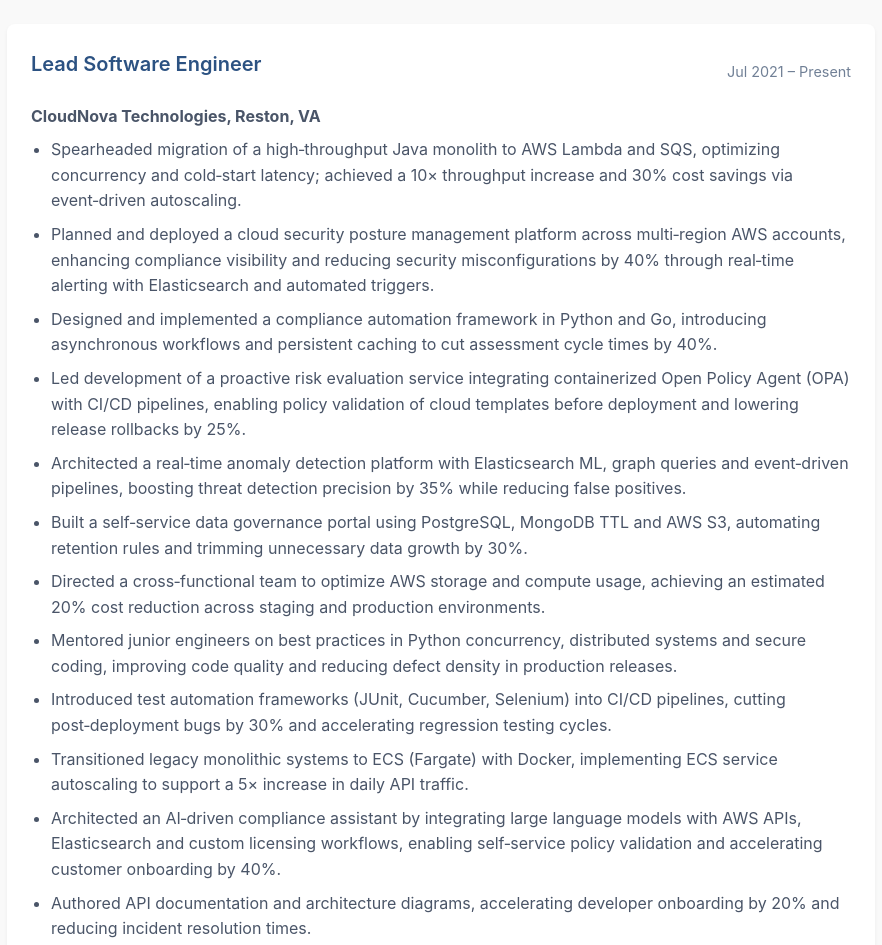
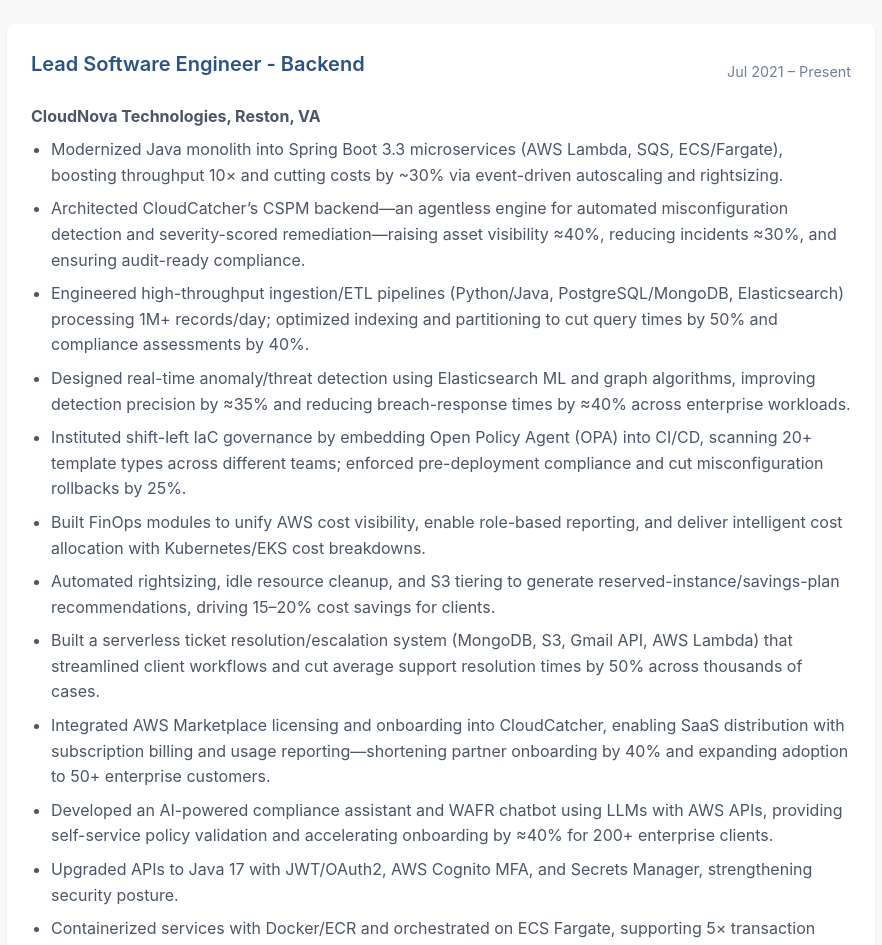
Before and after one commit to rkomiris/portfolio, a React (Create React App) app: page / in a window 1280 px wide. Shown: the part 2320-3265 px from the top of the page, without its empty margins (199-1081 px from the left). Built offline with nearby package versions, Linux system fonts and the light colour scheme.

Commit message:
content updated

```diff
--- a/src/data/resumeData.js
+++ b/src/data/resumeData.js
@@ -48,7 +48,7 @@
       date: 'May 2021'
     },
     {
-      degree: 'BE in Computer Science',
+      degree: 'BTech in Computer Science',
       institution: 'Vidya Jyothi Institute of Technology',
       location: 'Hyderabad, India',
       date: 'May 2019'
@@ -58,22 +58,25 @@
     {
       company: 'CloudNova Technologies',
       location: 'Reston, VA',
-      position: 'Lead Software Engineer',
+      position: 'Lead Software Engineer - Backend',
       startDate: 'Jul 2021',
       endDate: 'Present',
       accomplishments: [
-        'Spearheaded migration of a high‑throughput Java monolith to AWS Lambda and SQS, optimizing concurrency and cold‑start latency; achieved a 10× throughput increase and 30% cost savings via event‑driven autoscaling.',
-        'Planned and deployed a cloud security posture management platform across multi‑region AWS accounts, enhancing compliance visibility and reducing security misconfigurations by 40% through real‑time alerting with Elasticsearch and automated triggers.',
-        'Designed and implemented a compliance automation framework in Python and Go, introducing asynchronous workflows and persistent caching to cut assessment cycle times by 40%.',
-        'Led development of a proactive risk evaluation service integrating containerized Open Policy Agent (OPA) with CI/CD pipelines, enabling policy validation of cloud templates before deployment and lowering release rollbacks by 25%.',
-        'Architected a real‑time anomaly detection platform with Elasticsearch ML, graph queries and event‑driven pipelines, boosting threat detection precision by 35% while reducing false positives.',
-        'Built a self‑service data governance portal using PostgreSQL, MongoDB TTL and AWS S3, automating retention rules and trimming unnecessary data growth by 30%.',
-        'Directed a cross‑functional team to optimize AWS storage and compute usage, achieving an estimated 20% cost reduction across staging and production environments.',
-        'Mentored junior engineers on best practices in Python concurrency, distributed systems and secure coding, improving code quality and reducing defect density in production releases.',
-        'Introduced test automation frameworks (JUnit, Cucumber, Selenium) into CI/CD pipelines, cutting post‑deployment bugs by 30% and accelerating regression testing cycles.',
-        'Transitioned legacy monolithic systems to ECS (Fargate) with Docker, implementing ECS service autoscaling to support a 5× increase in daily API traffic.',
-        'Architected an AI‑driven compliance assistant by integrating large language models with AWS APIs, Elasticsearch and custom licensing workflows, enabling self‑service policy validation and accelerating customer onboarding by 40%.',
-        'Authored API documentation and architecture diagrams, accelerating developer onboarding by 20% and reducing incident resolution times.'
+        'Modernized Java monolith into Spring Boot 3.3 microservices (AWS Lambda, SQS, ECS/Fargate), boosting throughput 10× and cutting costs by ~30% via event-driven autoscaling and rightsizing.',
+        'Architected CloudCatcher’s CSPM backend—an agentless engine for automated misconfiguration detection and severity-scored remediation—raising asset visibility ≈40%, reducing incidents ≈30%, and ensuring audit-ready compliance.',
+        'Engineered high-throughput ingestion/ETL pipelines (Python/Java, PostgreSQL/MongoDB, Elasticsearch) processing 1M+ records/day; optimized indexing and partitioning to cut query times by 50% and compliance assessments by 40%.',
+        'Designed real-time anomaly/threat detection using Elasticsearch ML and graph algorithms, improving detection precision by ≈35% and reducing breach-response times by ≈40% across enterprise workloads.',
+        'Instituted shift-left IaC governance by embedding Open Policy Agent (OPA) into CI/CD, scanning 20+ template types across different teams; enforced pre-deployment compliance and cut misconfiguration rollbacks by 25%.',
+        'Built FinOps modules to unify AWS cost visibility, enable role-based reporting, and deliver intelligent cost allocation with Kubernetes/EKS cost breakdowns.',
+        'Automated rightsizing, idle resource cleanup, and S3 tiering to generate reserved-instance/savings-plan recommendations, driving 15–20% cost savings for clients.',
+        'Built a serverless ticket resolution/escalation system (MongoDB, S3, Gmail API, AWS Lambda) that streamlined client workflows and cut average support resolution times by 50% across thousands of cases.',
+        'Integrated AWS Marketplace licensing and onboarding into CloudCatcher, enabling SaaS distribution with subscription billing and usage reporting—shortening partner onboarding by 40% and expanding adoption to 50+ enterprise customers.',
+        'Developed an AI-powered compliance assistant and WAFR chatbot using LLMs with AWS APIs, providing self-service policy validation and accelerating onboarding by ≈40% for 200+ enterprise clients.',
+        'Upgraded APIs to Java 17 with JWT/OAuth2, AWS Cognito MFA, and Secrets Manager, strengthening security posture.',
+        'Containerized services with Docker/ECR and orchestrated on ECS Fargate, supporting 5× transaction growth, reducing tech debt, and achieving 99.99% API uptime in microservices architecture.',
+        'Implemented FinOps strategies—including ARM instance migration, lifecycle policies, log retention, and reserved instances—reducing AWS costs by 15–20%.',
+        'Mentored engineers to adopt concurrency and secure coding practices, raising team delivery standards.',
+        'Led DevOps initiatives by building CI/CD pipelines (Bitbucket, AWS CodePipeline) with SAST/DAST and canary/blue-green deployments, achieving 99.95% deployment success and ≈25% faster releases.'
       ]
     },
     {
@@ -83,14 +86,11 @@
       startDate: 'Jan 2018',
       endDate: 'Jul 2019',
       accomplishments: [
-        'Developed and deployed scalable enterprise applications using Java, Spring Boot, Microservices and Hibernate, improving system performance by 30%.',
-        'Designed and optimized RESTful APIs along with Node.js and Express.js services, supporting real‑time data exchange across distributed systems.',
-        'Engineered database solutions with MySQL, PostgreSQL, Oracle and MongoDB, reducing query response times by 40% through indexing and schema optimization.',
-        'Implemented CI/CD pipelines with Jenkins, Docker, Kubernetes, Git and Maven, accelerating release cycles by 35% and improving deployment reliability.',
-        'Collaborated in Agile/Scrum teams, contributing to sprint planning, backlog grooming and delivering high‑quality code within tight deadlines.',
-        'Integrated back‑end systems with third‑party APIs and internal services via RESTful endpoints, SOAP web services and JSON/XML payloads, ensuring secure and reliable data exchange.',
-        'Implemented security best practices in Java applications, including JWT authentication, OAuth 2.0 and role‑based access control, ensuring compliance with internal policies.',
-        'Conducted unit, integration and load testing with JUnit, Mockito, Selenium, Postman and JMeter, reducing post‑release defects by 28%.'
+        'Developed Java microservices with Spring Boot & Hibernate, boosting system performance by 30% across 10+ enterprise modules.',
+        'Designed RESTful APIs and Node.js/Express services enabling real-time data exchange across distributed systems and 3+ databases, supporting thousands of daily transactions.',
+        'Implemented JWT/OAuth2 security, database indexing, and load testing (JUnit, Mockito, JMeter), reducing production defects by 28% and improving release quality.',
+        'Engineered database solutions with MySQL, PostgreSQL, Oracle, and MongoDB, reducing query response times by 40% through indexing and schema optimization.',
+        'Built CI/CD pipelines (Jenkins, Docker, Kubernetes), accelerating release cycles by 35% and improving deployment reliability by cutting rollback incidents by 40%.'
       ]
     }
   ],
```
Also changed, not shown: 1 other file (tests, documents, lock files or other folders).
